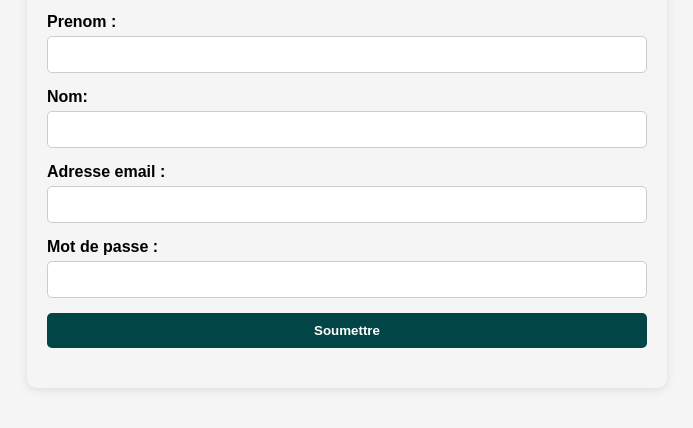
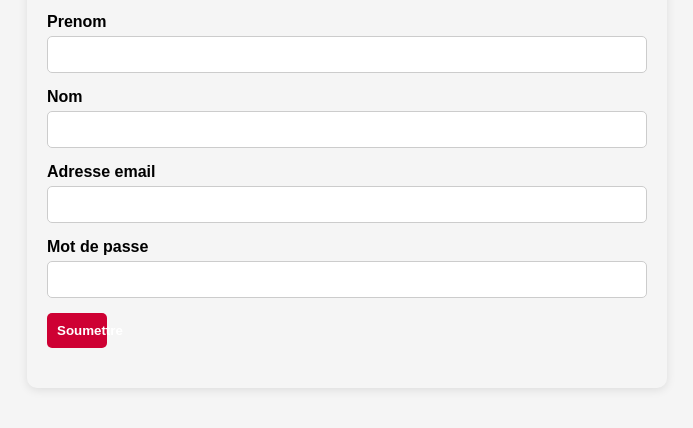
Before and after one commit to Alphahime/formValidation, a plain HTML site: page index.html in a window 1280 px wide. Shown: the part 240-668 px from the top of the page, without its empty margins (293-986 px from the left). Drawn offline with Linux system fonts and the light colour scheme.

Commit message:
Changement des couleurs

```diff
--- a/index.html
+++ b/index.html
@@ -12,24 +12,24 @@
         <h1 class="titreFormulaire">Formulaire de validation</h1>
         <form id="validationFormulaire" action="">
          <div>
-            <label for="prenom">Prenom :</label>
+            <label for="prenom">Prenom </label>
             <input type="text" id="prenom"  name="prenom">
             <span id="prenomErreur" class="erreur-message"></span>
          </div>
             <div>
-                <label for="nom">Nom:</label>
+                <label for="nom">Nom</label>
                 <input type="text" id="nom" name="nom">
                 <span id="nomErreur" class="erreur-message"></span>
 
             </div>
             <div>
-                <label for="email">Adresse email :</label>
+                <label for="email">Adresse email </label>
                 <input type="email" id="email" name="email">
                 <span id="emailErreur" class="erreur-message"></span>
 
             </div>
             <div>
-                <label for="password">Mot de passe :</label>
+                <label for="password">Mot de passe </label>
                 <input type="password" id="password" name="password">
                 <span id="passwordErreur" class="erreur-message"></span>
             </div>
--- a/style.css
+++ b/style.css
@@ -49,18 +49,19 @@ input[type="password"] {
 }
 
 button {
-    width: 100%;
+    width: 10%;
     padding: 10px;
     border: none;
     border-radius: 5px;
-    background-color: #024546;
+    background-color:#ce0033;
     color: #fff;
     font-weight: bold;
     cursor: pointer;
 }
 
 button:hover {
-    background-color: #024546;
+    background-color: #ffffff;
+    color: #ce0033;
 }
 
 .erreur-message {
```
